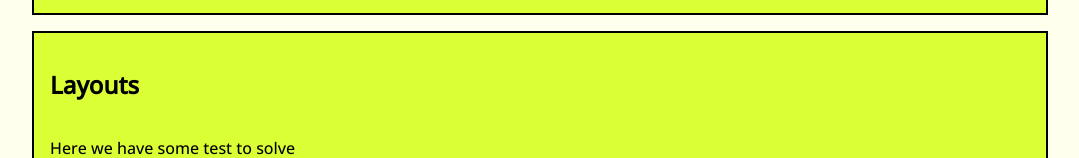
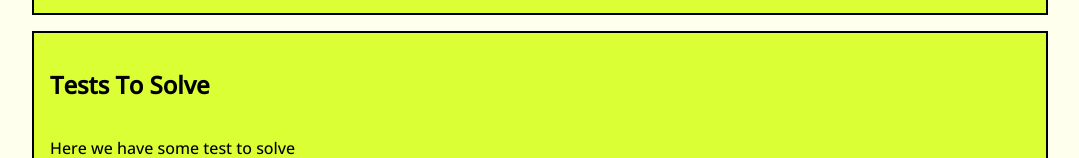
Before and after one commit to Juan-devstar/NASA, a plain HTML site: page index.html in a window 1280 px wide. Shown: the part 9027-9185 px from the top of the page, without its empty margins (200-1279 px from the left). Drawn offline with nearby package versions, Linux system fonts and the light colour scheme; a script that the page names is missing.

Commit message:
Update index.html

```diff
--- a/index.html
+++ b/index.html
@@ -266,7 +266,7 @@
 </main5>
 <main6>
 <div class="blog-card">
-    <h2>Layouts</h2>
+    <h2>Tests To Solve</h2>
     <p id="encuestas">
         Here we have some test to solve
     </p>
```
